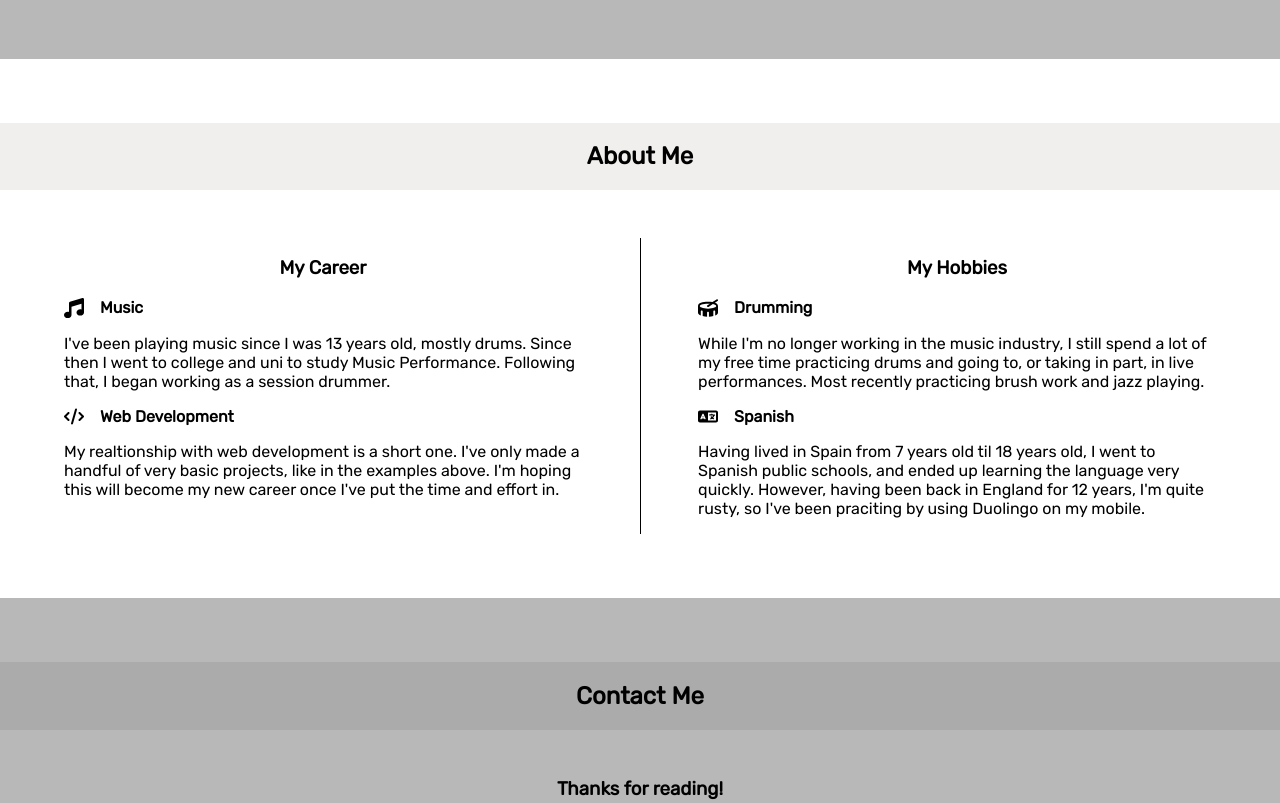
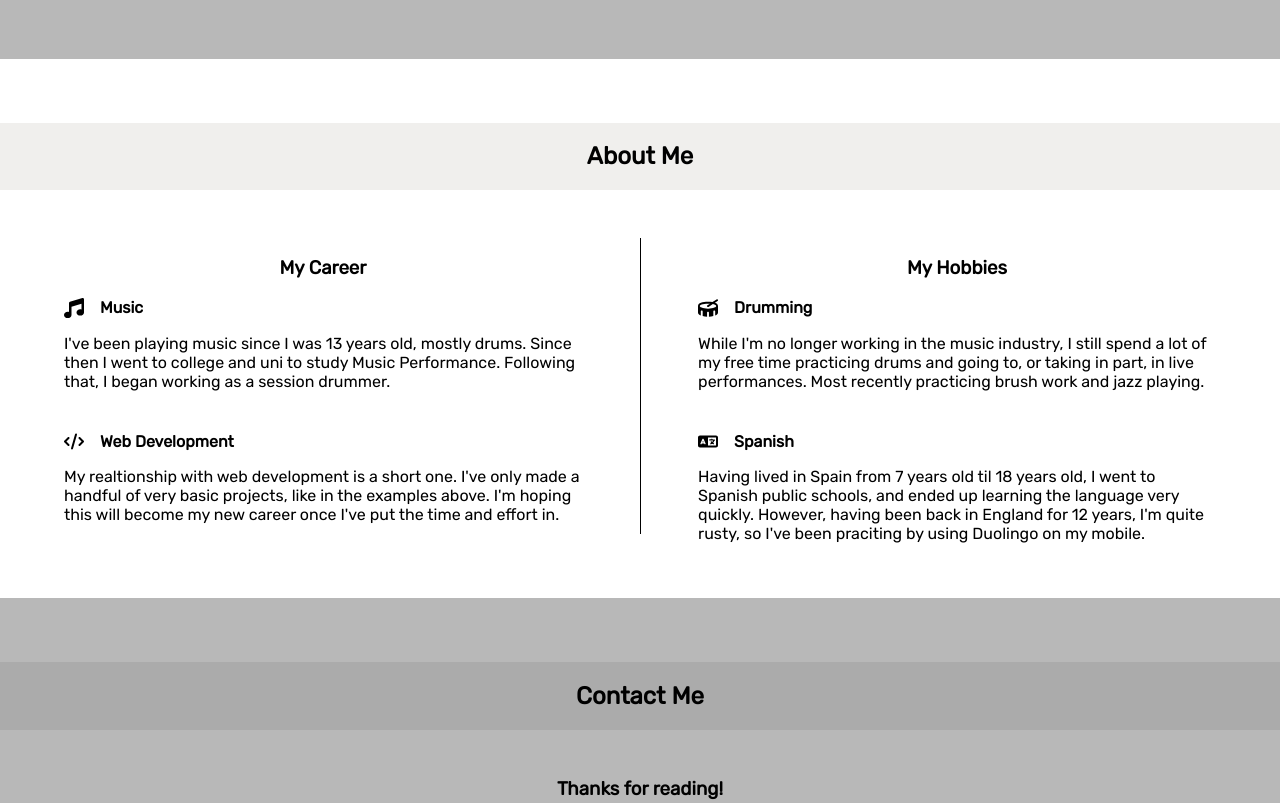
Before and after one commit to LRRKK-Repeat/personal-website, a plain HTML site: page index.html in a window 1280 px wide. Shown: the part 1633-2436 px from the top of the page. Drawn offline with Linux system fonts and the light colour scheme.

Commit message:
upload correct style.css version

```diff
--- a/style.css
+++ b/style.css
@@ -149,6 +149,10 @@ body {
     width: 50%;
 }
 
+.about-subsection {
+    height: 40%
+}
+
 .contact-container {
     text-align: center;
 }
```
